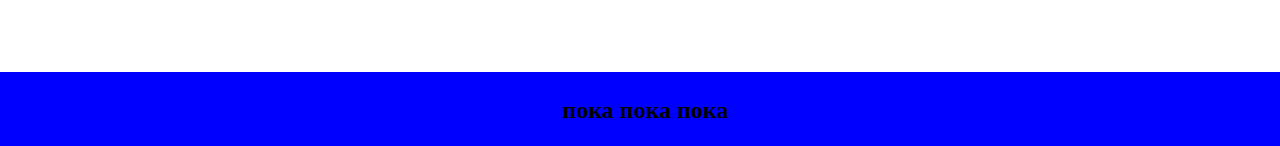
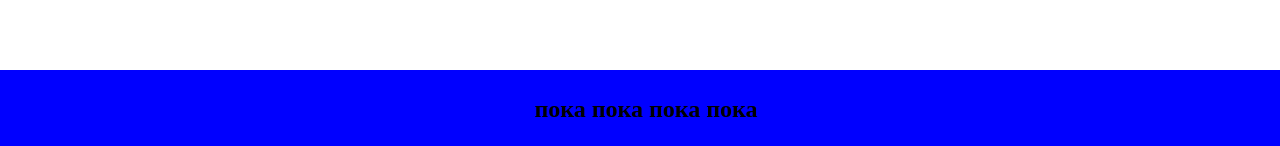
Before and after one commit to DaniilAnchikov/first-project, a plain HTML site: page index.html in a window 1280 px wide. Shown: the part 651-797 px from the top of the page. Drawn offline with Linux system fonts and the light colour scheme.

Commit message:
test commit 2

```diff
--- a/index.html
+++ b/index.html
@@ -12,7 +12,7 @@
     </header>
     <footer>
       <div class="footer">
-        <h2>пока пока пока</h2>
+        <h2>пока пока пока пока</h2>
       </div>
     </footer>
   </body>
--- a/style.css
+++ b/style.css
@@ -4,7 +4,7 @@
 
 .footer {
   width: 100%;
-  border: 5px solid blue;
+  border: 6px solid blue;
   background-color: blue;
   position: absolute;
   left: 0;
```
